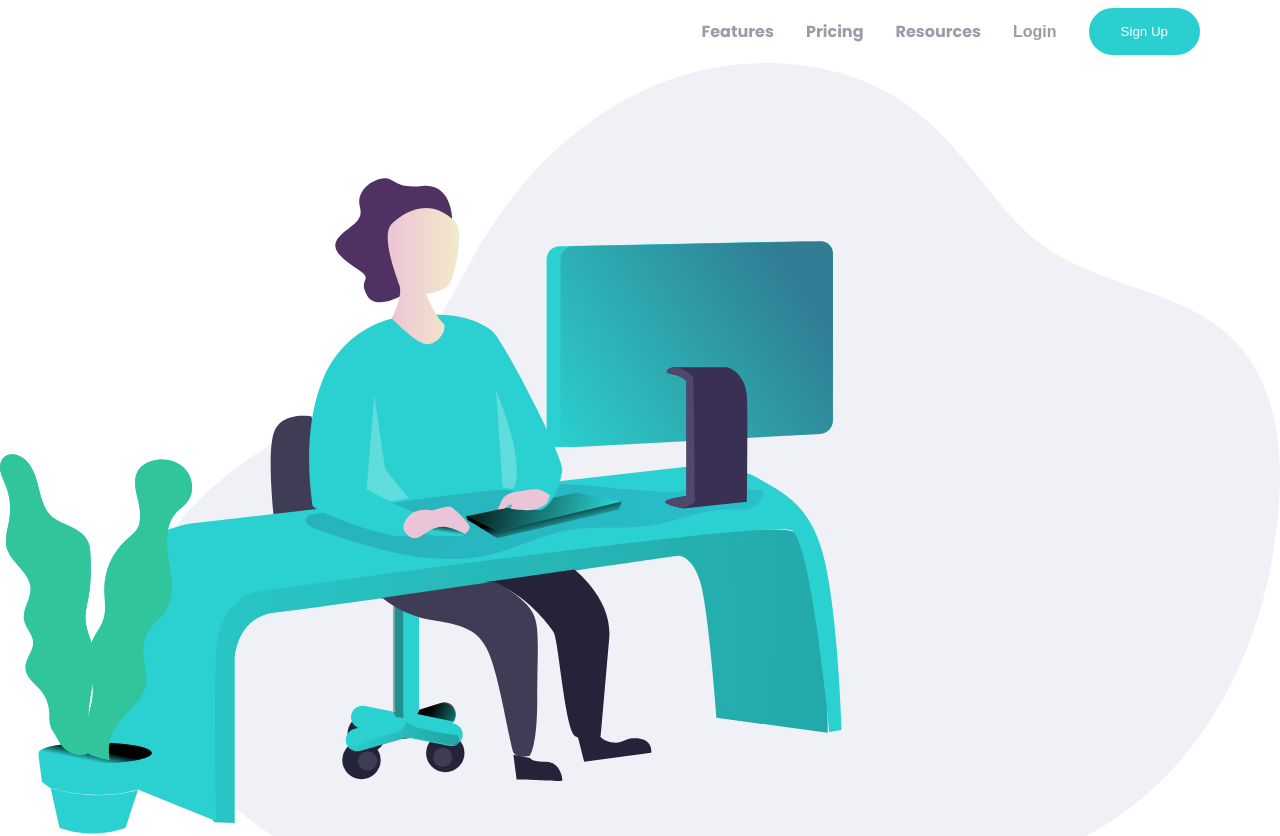
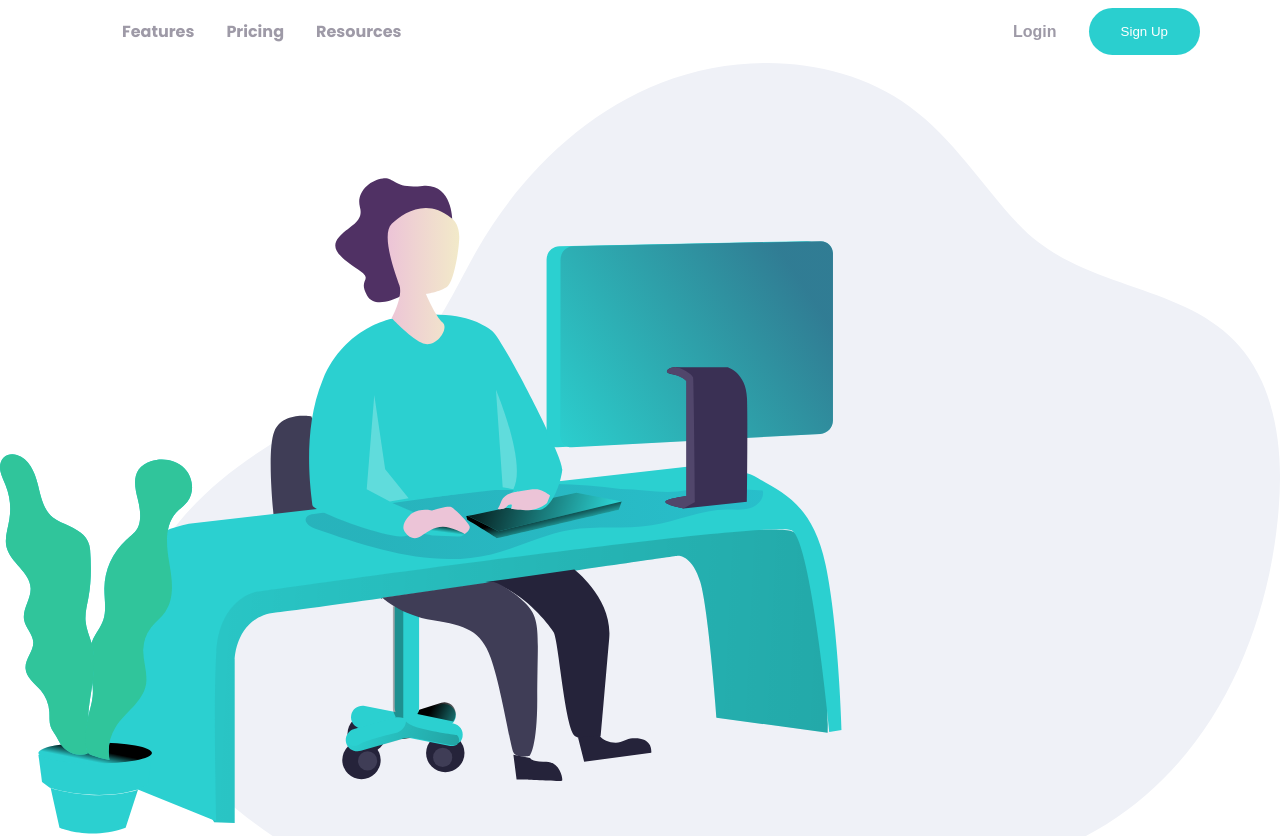
Before and after one commit to riwepo/fem-url-shortening-api-landing-page, a React (Create React App) app: page / in a window 1280 px wide. Shown: the top 836 px of the page. Built offline with nearby package versions, Linux system fonts and the light colour scheme; some icons are missing.

Commit message:
styling for desktop

```diff
--- a/src/components/Header.module.css
+++ b/src/components/Header.module.css
@@ -3,9 +3,9 @@
 
   display: flex;
   flex-direction: row;
-
   justify-content: space-between;
   align-items: center;
+  gap: 2rem;
 
   padding: 0.5rem 1rem 0.5rem 1rem;
 }
@@ -17,6 +17,10 @@
   color: var(--very-dark-violet-color);
 
   text-align: center;
+}
+
+.nav {
+  flex-grow: 1;
 }
 
 .openNav {
--- a/src/components/NavBar.js
+++ b/src/components/NavBar.js
@@ -4,10 +4,14 @@ import Button from "./Button";
 
 import classes from "./NavBar.module.css";
 
-function NavBar({ isOpen, onOverlayClicked }) {
+function NavBar({ className, isOpen, onOverlayClicked }) {
   return (
     <>
-      <nav className={`${classes.nav} ${isOpen ? classes.navOpen : null}`}>
+      <nav
+        className={`${className} ${classes.nav} ${
+          isOpen ? classes.navOpen : null
+        }`}
+      >
         <a className={classes.a} href="#features">
           Features
         </a>
--- a/src/components/NavBar.module.css
+++ b/src/components/NavBar.module.css
@@ -46,6 +46,7 @@
   font-weight: 700;
   color: var(--white-color);
   margin-bottom: 2rem;
+  margin-left: auto;
 }
 
 .loginButton:hover,
```
